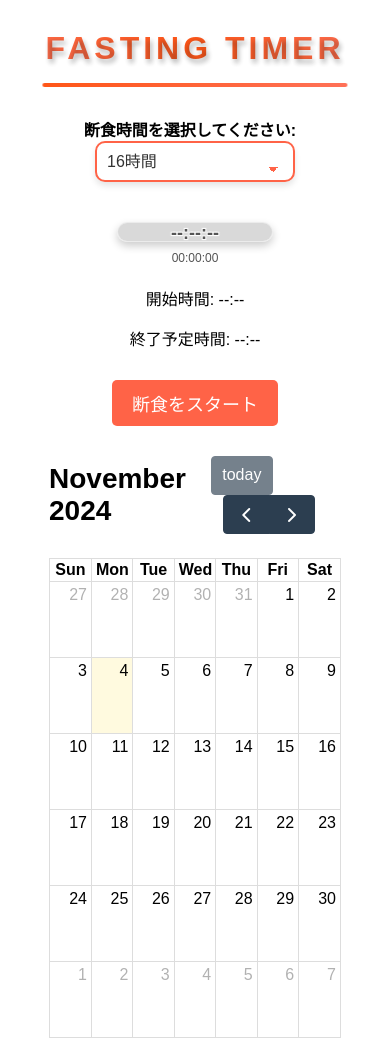
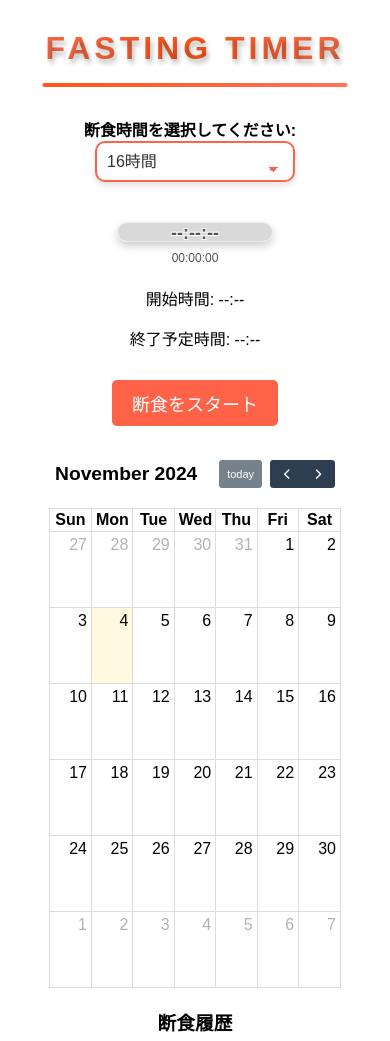
Before and after one commit to msy0703/fasting-timer-app, a website: page index.html in a window 390 px wide. Shown: the top 1041 px of the page. Drawn offline with nearby package versions, Linux system fonts and the light colour scheme.

Commit message:
レスポンシブのカレンダー上部サイズ調整

```diff
--- a/css/main.css
+++ b/css/main.css
@@ -231,7 +231,7 @@ progress {
 /* デフォルト（大きな画面向け） */
 .fc-button {
     padding: 10px 15px;
-    font-size: 16px;
+    font-size: 20px;
     border-radius: 5px;
 }
 
@@ -245,17 +245,21 @@ progress {
 
 /* 画面幅が480px以下の場合（スマートフォンサイズ） */
 @media (max-width: 480px) {
-    .fc-button {
-        padding: 6px 10px;  /* さらに余白を小さく */
-        font-size: 12px;    /* フォントサイズを小さく */
+    /* メインタイトル */
+    .title {
+        font-size: 2em;
     }
+    /* カレンダー上部 */
+    .fc-toolbar {
+        padding: 4px 6px;
+        font-size: 11px;    /* フォントサイズを小さく */
+    }
+
+    /*オートファジー中の文字 */
     #autophagy-text {
         font-size: 14px; /* フォントサイズを小さくする */
         top: -30px; /* テキストの位置を調整 */
         white-space: nowrap; /* 改行を防ぐ */
-    }
-    .title {
-        font-size: 2em;
     }
 }
 
```
